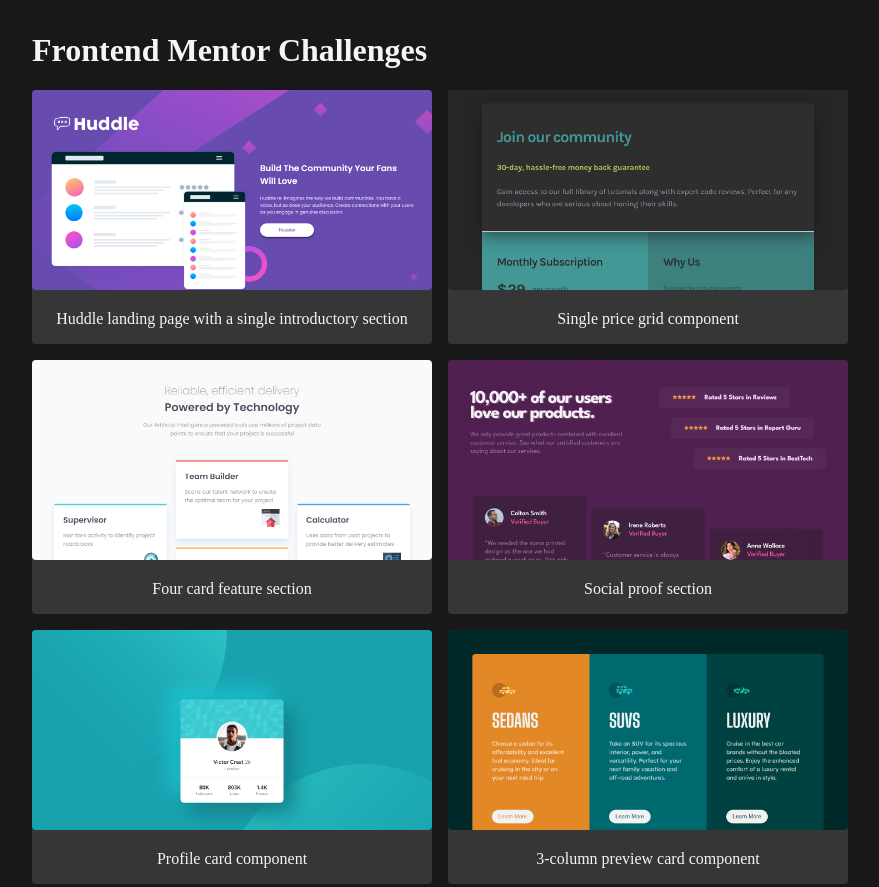
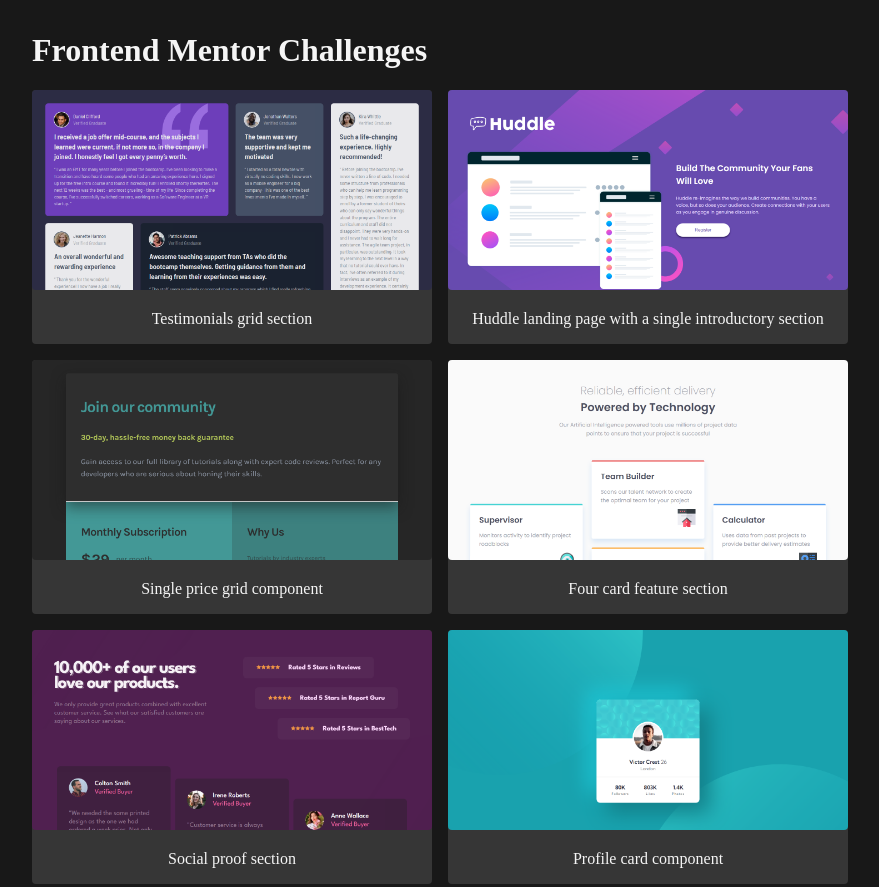
Before and after one commit to rehberbey/Frontend-Mentor-Challenges, a plain HTML site: page index.html in a window 1280 px wide. Shown: the top 887 px of the page, without its empty margins (0-879 px from the left). Drawn offline with Linux system fonts and the light colour scheme.

Commit message:
testimonials-grid-section-main

```diff
--- a/index.html
+++ b/index.html
@@ -89,6 +89,19 @@
                     <figcaption>SSSS</figcaption>
                 </a>
             </figure> -->
+            <figure>
+                <a
+                    href="https://rehberbey.github.io/Frontend-Mentor-Challenges/testimonials-grid-section-main/dist/index.html"
+                    target="_blank"
+                    rel="noopener noreferrer"
+                >
+                    <img
+                        src="./testimonials-grid-section-main/design/desktop-dark.png"
+                        alt="Testimonials grid section"
+                    />
+                    <figcaption>Testimonials grid section</figcaption>
+                </a>
+            </figure>
             <figure>
                 <a
                     href="https://rehberbey.github.io/Frontend-Mentor-Challenges/huddle-landing-page-with-single-introductory-section-master/dist/index.html"
```
Also changed, not shown: .github/screenshot.png.
